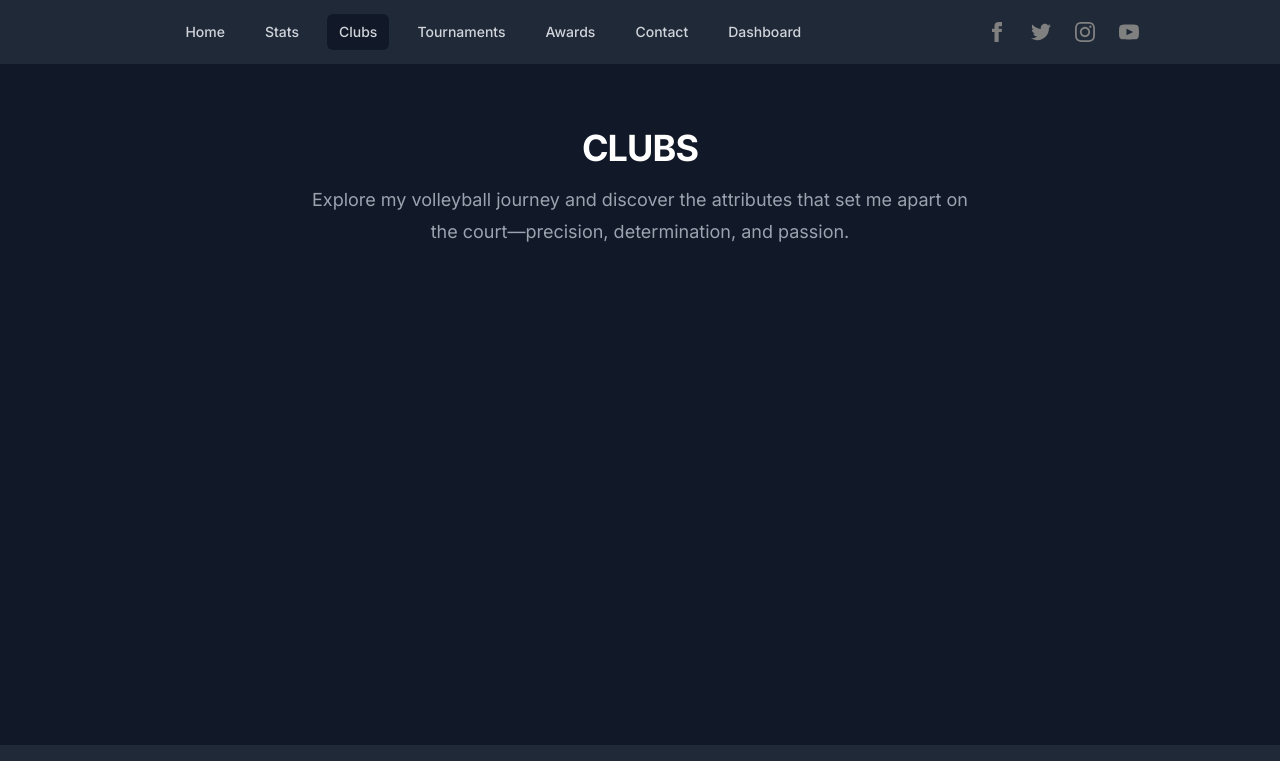
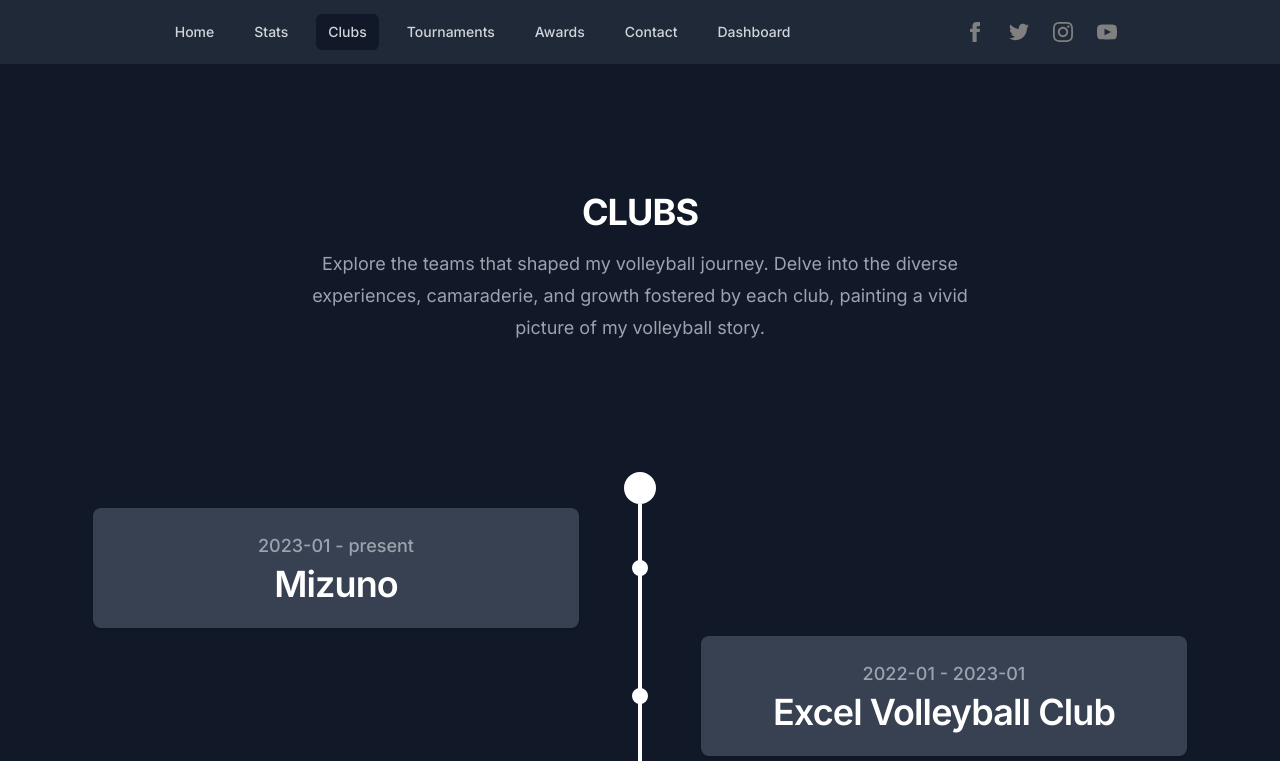
Before and after one commit to Nukambe/samiyah, a Next.js app: page /clubs in a window 1280 px wide. Shown: the top 761 px of the page. Built offline with nearby package versions, Linux system fonts and the light colour scheme.

Commit message:
complete clubs, adjust vh layout

```diff
--- a/src/app/clubs/page.js
+++ b/src/app/clubs/page.js
@@ -1,28 +1,42 @@
+import PageContainer from "@/components/PageContainer"
+import TimelineItem from "@/components/Timeline/TimelineItem"
+
 export default function ClubsPage() {
   const timeline = [
     {
-      name: 'club',
-      start: '1',
-      end: '2',
+      name: 'Mizuno',
+      start: '2023-01',
+      end: '',
       current: true
+    },
+    {
+      name: 'Excel Volleyball Club',
+      start: '2022-01',
+      end: '2023-01',
+      current: false
+    },
+    {
+      name: 'CCVC',
+      start: '2021-01',
+      end: '2022-01',
+      current: false
     }
   ]
+
   return (
-    <div className="flow-root h-full w-full bg-gray-900">
-      <div className="mx-auto mt-16 max-w-7xl px-6 text-center lg:px-8">
-        <div className="mx-auto max-w-2xl">
-          <h2 className="text-3xl font-bold tracking-tight text-white sm:text-4xl">
-            CLUBS
-          </h2>
-          <p className="mt-4 text-lg leading-8 text-gray-400">
-            Explore my volleyball journey and discover the attributes that set
-            me apart on the court—precision, determination, and passion.
-          </p>
-        </div>
-      </div>
-      <ul role="list" className="mx-auto my-16 w-96">
-
+    <PageContainer
+      header="Clubs"
+      description="Explore the teams that shaped my volleyball journey. Delve into the diverse experiences, camaraderie, and growth fostered by each club, painting a vivid picture of my volleyball story."
+    >
+      <div className="mx-auto w-8 h-8 rounded-full bg-white border-solid border-white border-2" />
+      <ul role="list">
+        {timeline.map((club, index) => (
+          <li key={index}>
+            <TimelineItem club={club} left={index % 2 === 0} />
+          </li>
+        ))}
       </ul>
-    </div>
+      <div className="mx-auto w-8 h-8 rounded-full bg-white border-solid border-white border-2" />
+    </PageContainer>
   )
 }
--- a/src/app/home/page.js
+++ /dev/null
@@ -1,3 +0,0 @@
-export default function HomePage() {
-  return <>Landing...</>;
-}
--- a/src/app/layout.js
+++ b/src/app/layout.js
@@ -12,10 +12,10 @@
 
 export default function RootLayout({ children }) {
   return (
-    <html lang="en" className="h-full">
-      <body className={`${inter.className} flex flex-col h-full`}>
+    <html lang="en" className="">
+      <body className={`${inter.className} flex flex-col min-h-screen`}>
         <Header />
-        <main className="h-full">{children}</main>
+        <main style={{ minHeight: '95vh' }}>{children}</main>
         <Footer />
       </body>
     </html>
--- a/src/app/page.js
+++ b/src/app/page.js
@@ -3,7 +3,10 @@
 
 export default async function Home() {
   return (
-    <div className="relative isolate overflow-hidden h-full bg-gray-900 pb-16 pt-14 sm:pb-20">
+    <div
+      className="relative isolate  bg-gray-900 pb-16 pt-14 sm:pb-20"
+      style={{ minHeight: '95vh' }}
+    >
       <Image
         src="/landing-bg.webp"
         alt="olympic volleybal"
--- a/src/app/stats/page.js
+++ b/src/app/stats/page.js
@@ -1,20 +1,12 @@
 import { getDocuments } from "@/db";
+import PageContainer from "@/components/PageContainer";
 
 export default async function StatsPage() {
   const attributes = await getDocuments("attributes");
 
   return (
-    <div className="bg-gray-900 h-full py-24 sm:py-32">
-      <div className="mx-auto max-w-7xl px-6 text-center flex flex-col justify-center h-full lg:px-8">
-        <div className="mx-auto max-w-2xl">
-          <h2 className="text-3xl font-bold tracking-tight text-white sm:text-4xl">
-            STATS
-          </h2>
-          <p className="mt-4 text-lg leading-8 text-gray-400">
-            Explore my volleyball journey and discover the attributes that set
-            me apart on the court—precision, determination, and passion.
-          </p>
-        </div>
+    <PageContainer header="Stats" description="Explore my volleyball journey and discover the attributes that set
+    me apart on the court—precision, determination, and passion.">
       <ul
         role="list"
         className="my-auto"
@@ -33,7 +25,6 @@
           </li>
         ))}
       </ul>
-      </div>
-    </div>
+    </PageContainer>
   );
 }
--- a/src/app/tournaments/page.js
+++ b/src/app/tournaments/page.js
@@ -1,3 +1,5 @@
+import PageContainer from "@/components/PageContainer";
+
 export default function TournamentsPage() {
-  return <>Tournaments...</>;
+  return <PageContainer header="Tournaments" description="Explore the pinnacle moments of my volleyball journey, from intense competitions to triumphant victories that define my path in the sport."><div>hello</div></PageContainer>;
 }
--- a/src/components/Footer/index.js
+++ b/src/components/Footer/index.js
@@ -2,7 +2,7 @@
 
 export default function Footer() {
   return (
-    <footer className="bg-gray-800 text-gray-700 mt-auto h-16 flex items-center justify-evenly">
+    <footer className="bg-gray-800 text-gray-700 h-16 flex items-center justify-evenly">
       <div className="flex justify-center space-x-6 md:order-2">
         <Socials />
       </div>
--- a/src/components/Header/index.js
+++ b/src/components/Header/index.js
@@ -3,7 +3,7 @@
 
 export default function Header() {
   return (
-    <header className="bg-gray-800 flex items-center justify-evenly">
+    <header className="bg-gray-800 flex items-center justify-evenly h-16">
       <NavBar />
       <Socials />
     </header>
--- a/src/components/NavBar/index.js
+++ b/src/components/NavBar/index.js
@@ -17,15 +17,12 @@
   ];
 
   return (
-    <div className="max-w-7xl px-4 sm:px-6 lg:px-8">
-      <div className="flex h-16 items-center justify-end">
     <div className="flex space-x-4">
       {pages.map((page, index) => (
         <Link
           key={index}
           href={page.path}
-              className={`rounded-md px-3 py-2 text-sm font-medium text-gray-300  hover:text-white ${
-                pathname === page.path
+          className={`rounded-md px-3 py-2 text-sm font-medium text-gray-300  hover:text-white ${pathname === page.path
             ? "bg-gray-900 cursor-default"
             : "hover:bg-gray-700"
             }`}
@@ -34,7 +31,5 @@
         </Link>
       ))}
     </div>
-      </div>
-    </div>
   );
 }
--- /dev/null
+++ b/src/components/PageContainer/index.js
@@ -0,0 +1,20 @@
+export default function PageContainer({ children, header = 'header', description = '...description...' }) {
+    return (
+        <div
+            className="bg-gray-900 py-24 sm:py-32"
+            style={{ minHeight: '95vh' }}
+        >
+            <div className="mx-auto max-w-7xl px-6 text-center flex flex-col justify-center h-full lg:px-8">
+                <div className="mx-auto max-w-2xl mb-32">
+                    <h2 className="text-3xl font-bold tracking-tight text-white sm:text-4xl">
+                        {header.toUpperCase()}
+                    </h2>
+                    <p className="mt-4 text-lg leading-8 text-gray-400">
+                        {description}
+                    </p>
+                </div>
+                {children}
+            </div>
+        </div>
+    );
+}
--- /dev/null
+++ b/src/components/Timeline/TimelineCard.js
@@ -0,0 +1,8 @@
+export default function TimelineCard({ club }) {
+    return (
+        <div className="rounded-lg bg-gray-700 px-4 py-5 shadow sm:p-6">
+            <p className="truncate text-lg font-medium text-gray-400">{club.start} - {club.current ? 'present' : club.end}</p>
+            <h4 className="mt-1 text-4xl font-semibold tracking-tight text-white">{club.name}</h4>
+        </div>
+    )
+}
--- a/src/components/Timeline/TimelineItem.js
+++ b/src/components/Timeline/TimelineItem.js
@@ -1,12 +1,21 @@
-export default function TimelineItem({ left = true }) {
+import TimelineCard from "./TimelineCard"
+
+export default function TimelineItem({ club, left = true }) {
     return (
-        <div>
-            <div>
-
+        <div className="h-32 flex justify-center items-center">
+            <div className="w-2/5">
+                {left && <TimelineCard club={club} />}
             </div>
-            <div />
-            <div>
-
+            <div className="relative h-full w-[10%]">
+                <div className="h-full w-full flex justify-center items-center">
+                    <div className="right-1/2 border-solid border-white border-2 h-full w-0" />
+                </div>
+                <div className="absolute top-0 h-full w-full flex justify-center items-center">
+                    <div className="bg-white border-solid border-white border-2 rounded-full w-4 h-4 " />
+                </div>
+            </div>
+            <div className="w-2/5">
+                {!left && <TimelineCard club={club} />}
             </div>
         </div>
     )
```
Lines whose indentation alone changed are shown as unchanged.
